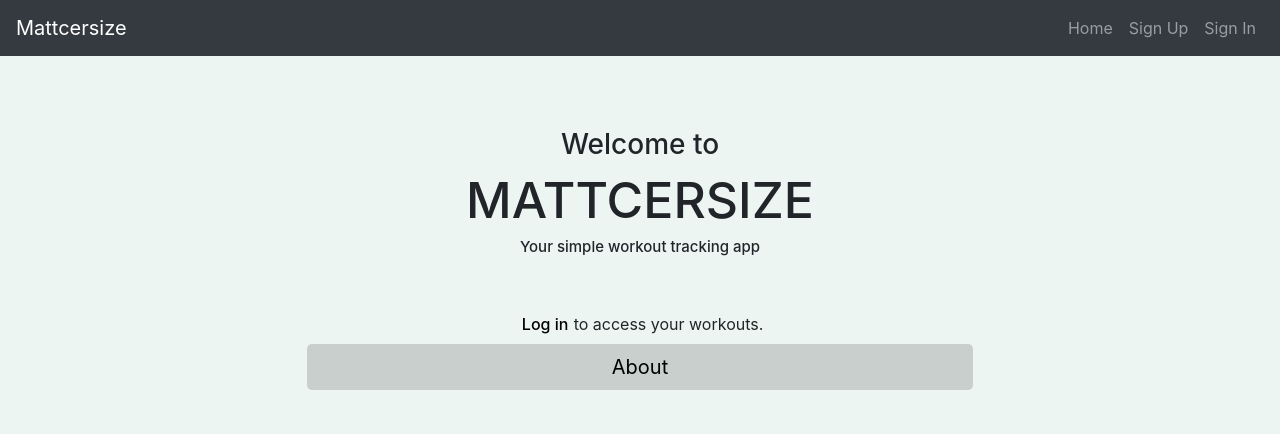
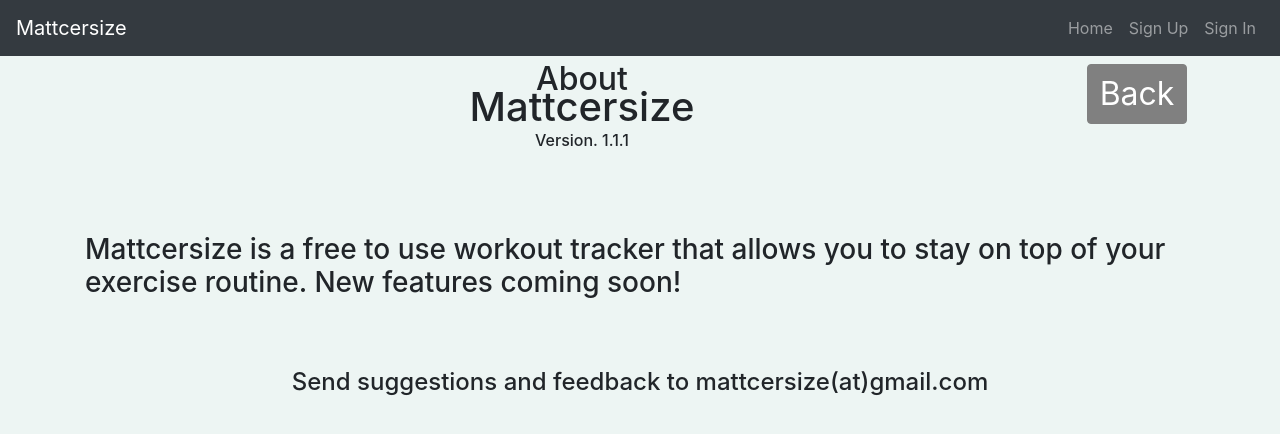
Before and after one commit to MTaylor124/Mattcersize-Client, a React app: page /#/about in a window 1280 px wide. Before the commit this address led to /#/. Shown: the top 434 px of the page. Built offline with nearby package versions, Linux system fonts and the light colour scheme.

Commit message:
Added version number

```diff
--- a/src/components/Home/About.js
+++ b/src/components/Home/About.js
@@ -14,6 +14,7 @@
             <div className="about-headers">
               <h2 className="about-header1">About</h2>
               <h1 className="about-header2">Mattcersize</h1>
+              <h6 className="mycentered">Version. 1.1.1</h6>
             </div>
             <br/>
             <h3 className="about-body mycentered">Mattcersize is a free to use workout tracker that allows you to stay on top of your exercise routine. New features coming soon!</h3>
```
